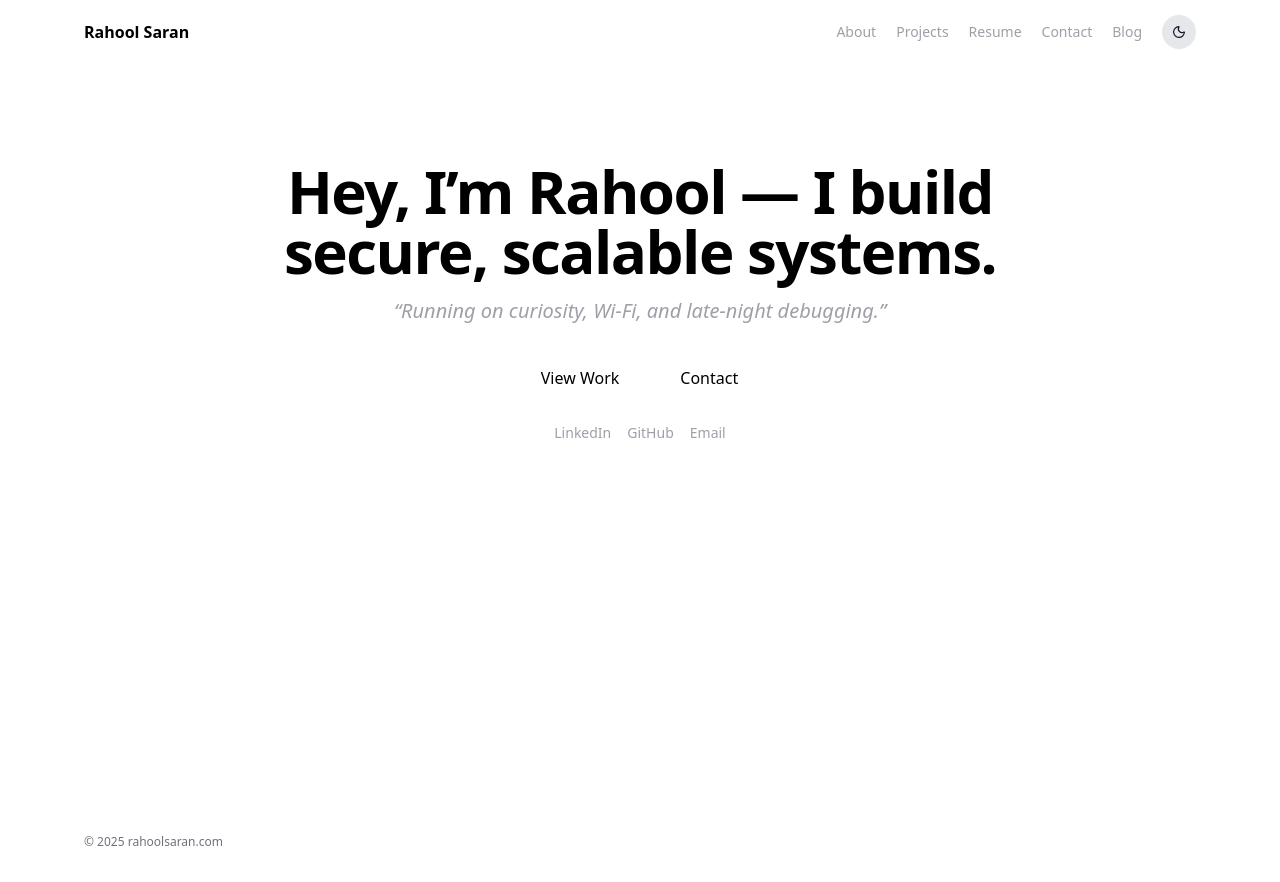
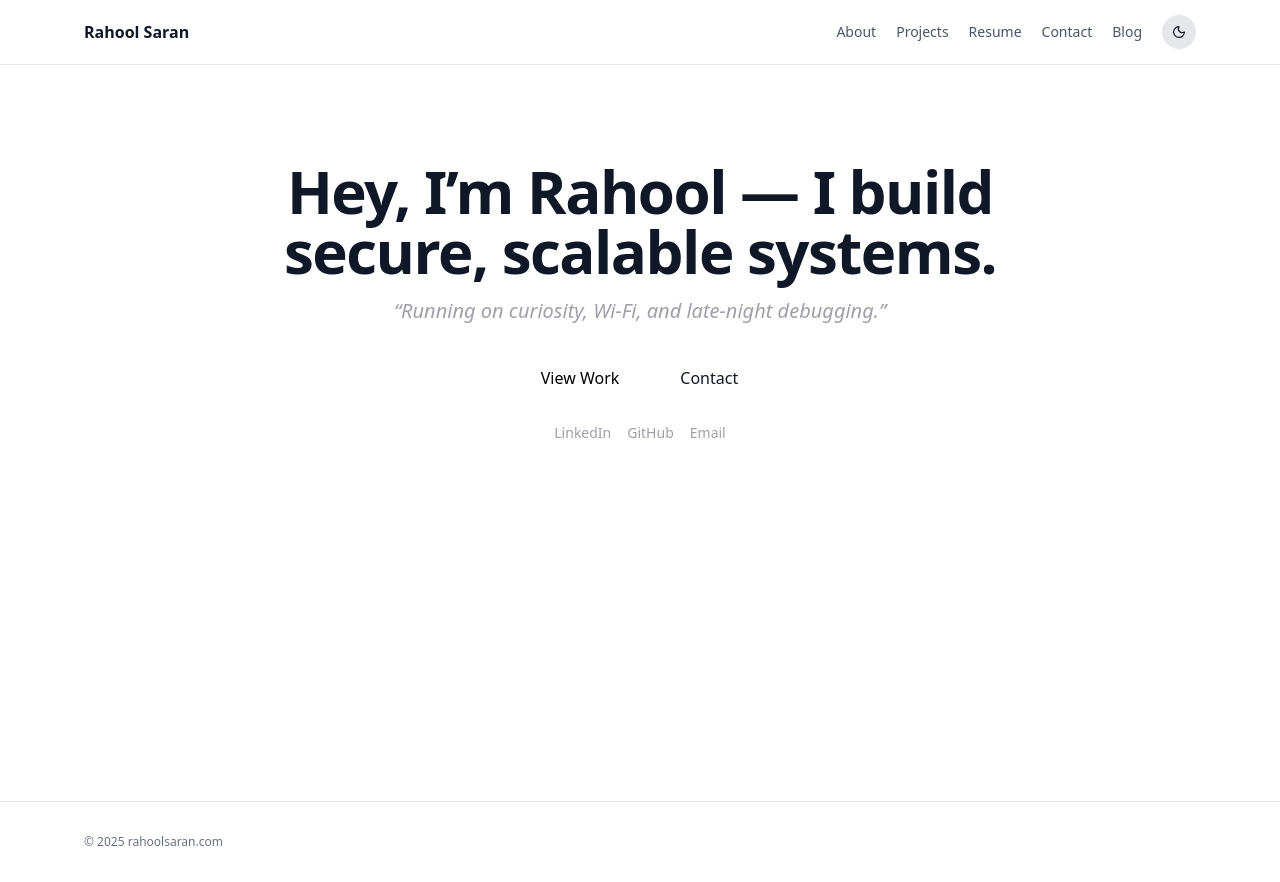
Before and after one commit to Saranrahool/rahool-portfolio, a React (Vite) app: page / in a window 1280 px wide. Built offline with nearby package versions, Linux system fonts and the light colour scheme.

Commit message:
"Fix For the Blog Page"

```diff
--- a/src/App.tsx
+++ b/src/App.tsx
@@ -24,18 +24,59 @@ const Page = ({ children }: { children: React.ReactNode }) => (
 export default function App() {
   const location = useLocation();
   return (
-    <div className="bg-white text-black dark:bg-[#0d0d0d] dark:text-white min-h-screen transition-colors duration-300">
-    <div>
+    <div className="min-h-screen bg-white text-gray-900 dark:bg-[#0d0d0d] dark:text-white transition-colors duration-300">
       {/* NAV */}
-      <header className="sticky top-0 z-20 backdrop-blur border-b border-white/10 bg-base/70">
+      <header className="sticky top-0 z-20 backdrop-blur border-b border-gray-200 dark:border-white/10 bg-white/70 dark:bg-[#0d0d0d]/70">
         <nav className="mx-auto max-w-6xl px-5 h-16 flex items-center justify-between">
-          <NavLink to="/" className="font-semibold">Rahool Saran</NavLink>
-          <div className="flex items-center gap-5 text-sm text-zinc-400">
-            <NavLink to="/about" className={({isActive})=>isActive?"text-white":"hover:text-white"}>About</NavLink>
-            <NavLink to="/projects" className={({isActive})=>isActive?"text-white":"hover:text-white"}>Projects</NavLink>
-            <NavLink to="/resume" className={({isActive})=>isActive?"text-white":"hover:text-white"}>Resume</NavLink>
-            <NavLink to="/contact" className={({isActive})=>isActive?"text-white":"hover:text-white"}>Contact</NavLink>
-            <NavLink to="/blog" className={({isActive})=>isActive?"text-white":"hover:text-white"}>Blog</NavLink>
+          <NavLink to="/" className="font-semibold text-gray-900 dark:text-white">
+            Rahool Saran
+          </NavLink>
+          <div className="flex items-center gap-5 text-sm text-gray-600 dark:text-zinc-400">
+            <NavLink
+              to="/about"
+              className={({isActive})=>isActive
+                ? "text-gray-900 dark:text-white font-medium"
+                : "hover:text-gray-900 dark:hover:text-white"
+              }
+            >
+              About
+            </NavLink>
+            <NavLink
+              to="/projects"
+              className={({isActive})=>isActive
+                ? "text-gray-900 dark:text-white font-medium"
+                : "hover:text-gray-900 dark:hover:text-white"
+              }
+            >
+              Projects
+            </NavLink>
+            <NavLink
+              to="/resume"
+              className={({isActive})=>isActive
+                ? "text-gray-900 dark:text-white font-medium"
+                : "hover:text-gray-900 dark:hover:text-white"
+              }
+            >
+              Resume
+            </NavLink>
+            <NavLink
+              to="/contact"
+              className={({isActive})=>isActive
+                ? "text-gray-900 dark:text-white font-medium"
+                : "hover:text-gray-900 dark:hover:text-white"
+              }
+            >
+              Contact
+            </NavLink>
+            <NavLink
+              to="/blog"
+              className={({isActive})=>isActive
+                ? "text-gray-900 dark:text-white font-medium"
+                : "hover:text-gray-900 dark:hover:text-white"
+              }
+            >
+              Blog
+            </NavLink>
             <ThemeToggle />
           </div>
         </nav>
@@ -51,16 +92,14 @@ export default function App() {
           <Route path="/resume" element={<Page><Resume/></Page>} />
           <Route path="/blog" element={<Page><Blog/></Page>} />
           <Route path="/blog/:slug" element={<Page><Post/></Page>} />
-
         </Routes>
       </AnimatePresence>
 
-      <footer className="border-t border-white/10 py-8">
-        <div className="mx-auto max-w-6xl px-5 text-xs text-zinc-500">
+      <footer className="border-t border-gray-200 dark:border-white/10 py-8">
+        <div className="mx-auto max-w-6xl px-5 text-xs text-gray-500 dark:text-zinc-500">
           © {new Date().getFullYear()} rahoolsaran.com
         </div>
       </footer>
     </div>
-    </div>
   );
 }
--- a/src/context/ThemeContext.tsx
+++ b/src/context/ThemeContext.tsx
@@ -11,9 +11,20 @@ const ThemeContext = createContext<ThemeContextType>({
 });
 
 export const ThemeProvider = ({ children }: { children: React.ReactNode }) => {
-  const [theme, setTheme] = useState<"light" | "dark">(
-    (localStorage.getItem("theme") as "light" | "dark") || "light"
-  );
+  // Check system preference if no localStorage value exists
+  const getInitialTheme = (): "light" | "dark" => {
+    const stored = localStorage.getItem("theme") as "light" | "dark" | null;
+    if (stored) return stored;
+
+    // Check system preference
+    if (window.matchMedia && window.matchMedia('(prefers-color-scheme: dark)').matches) {
+      return "dark";
+    }
+
+    return "light";
+  };
+
+  const [theme, setTheme] = useState<"light" | "dark">(getInitialTheme);
 
   const toggleTheme = () => {
     const newTheme = theme === "light" ? "dark" : "light";
@@ -22,10 +33,12 @@ export const ThemeProvider = ({ children }: { children: React.ReactNode }) => {
   };
 
   useEffect(() => {
+    const root = document.documentElement;
+
     if (theme === "dark") {
-      document.documentElement.classList.add("dark");
+      root.classList.add("dark");
     } else {
-      document.documentElement.classList.remove("dark");
+      root.classList.remove("dark");
     }
   }, [theme]);
 
--- a/src/pages/Blog.tsx
+++ b/src/pages/Blog.tsx
@@ -1,9 +1,67 @@
 import { motion } from "framer-motion";
 import { Link } from "react-router-dom";
-import { getAllPosts } from "../utils/getPosts";
 
 export default function Blog() {
-  const posts = getAllPosts();
+  let posts: any[] = [];
+  let error: string | null = null;
+
+  try {
+    // Try to import the module directly
+    const modules = import.meta.glob("../posts/*.md", {
+      eager: true,
+      as: "raw",
+    });
+
+    console.log("Modules found:", modules);
+    console.log("Number of modules:", Object.keys(modules).length);
+
+    posts = Object.entries(modules).map(([filepath, content]) => {
+      console.log("Processing:", filepath);
+      console.log("Content preview:", content?.substring(0, 100));
+
+      const slug = filepath.split("/").pop()?.replace(".md", "") || "";
+
+      // Simple frontmatter parsing
+      const lines = content.split('\n');
+      let inFrontmatter = false;
+      let frontmatter: any = {};
+      let contentStart = 0;
+
+      for (let i = 0; i < lines.length; i++) {
+        if (lines[i].trim() === '---') {
+          if (!inFrontmatter) {
+            inFrontmatter = true;
+          } else {
+            contentStart = i + 1;
+            break;
+          }
+        } else if (inFrontmatter) {
+          const [key, ...valueParts] = lines[i].split(':');
+          if (key && valueParts.length > 0) {
+            const value = valueParts.join(':').trim().replace(/^["']|["']$/g, '');
+            frontmatter[key.trim()] = value;
+          }
+        }
+      }
+
+      const markdown = lines.slice(contentStart).join('\n');
+
+      return {
+        slug,
+        frontmatter: {
+          title: frontmatter.title || "Untitled",
+          date: frontmatter.date || "No date",
+          excerpt: frontmatter.excerpt || "No excerpt",
+        },
+        content: markdown,
+      };
+    });
+
+    console.log("Processed posts:", posts);
+  } catch (e: any) {
+    error = e.message;
+    console.error("Error loading posts:", e);
+  }
 
   return (
     <motion.section
@@ -13,10 +71,23 @@ export default function Blog() {
     >
       <h1 className="text-4xl font-bold mb-8 text-black dark:text-white">Blog</h1>
 
+      {/* Debug info */}
+      <div className="mb-8 p-4 bg-gray-100 dark:bg-gray-800 rounded-lg text-sm">
+        <p className="font-bold mb-2">Debug Info:</p>
+        <p>Posts found: {posts.length}</p>
+        {error && <p className="text-red-600 dark:text-red-400">Error: {error}</p>}
+        <details className="mt-2">
+          <summary className="cursor-pointer">View raw data</summary>
+          <pre className="mt-2 overflow-auto text-xs">
+            {JSON.stringify(posts, null, 2)}
+          </pre>
+        </details>
+      </div>
+
       {posts.length === 0 ? (
         <div className="text-center py-12">
           <p className="text-gray-600 dark:text-zinc-400 text-lg">
-            No blog posts yet. Check back soon! 📝
+            No blog posts found. Check console for details.
           </p>
         </div>
       ) : (
--- a/src/utils/getPosts.ts
+++ b/src/utils/getPosts.ts
@@ -2,9 +2,8 @@ import matter from "gray-matter";
 
 // Import all markdown files from the posts directory
 const modules = import.meta.glob<string>("../posts/*.md", {
-  query: "?raw",
-  import: "default",
   eager: true,
+  as: "raw",
 });
 
 export function getAllPosts() {
--- a/vite.config.ts
+++ b/vite.config.ts
@@ -4,5 +4,5 @@ import react from '@vitejs/plugin-react'
 // https://vite.dev/config/
 export default defineConfig({
   plugins: [react()],
-  assetsInclude: ['**/*.md'], // Allow markdown files as assets
+  assetsInclude: ['**/*.md'],
 })
```
